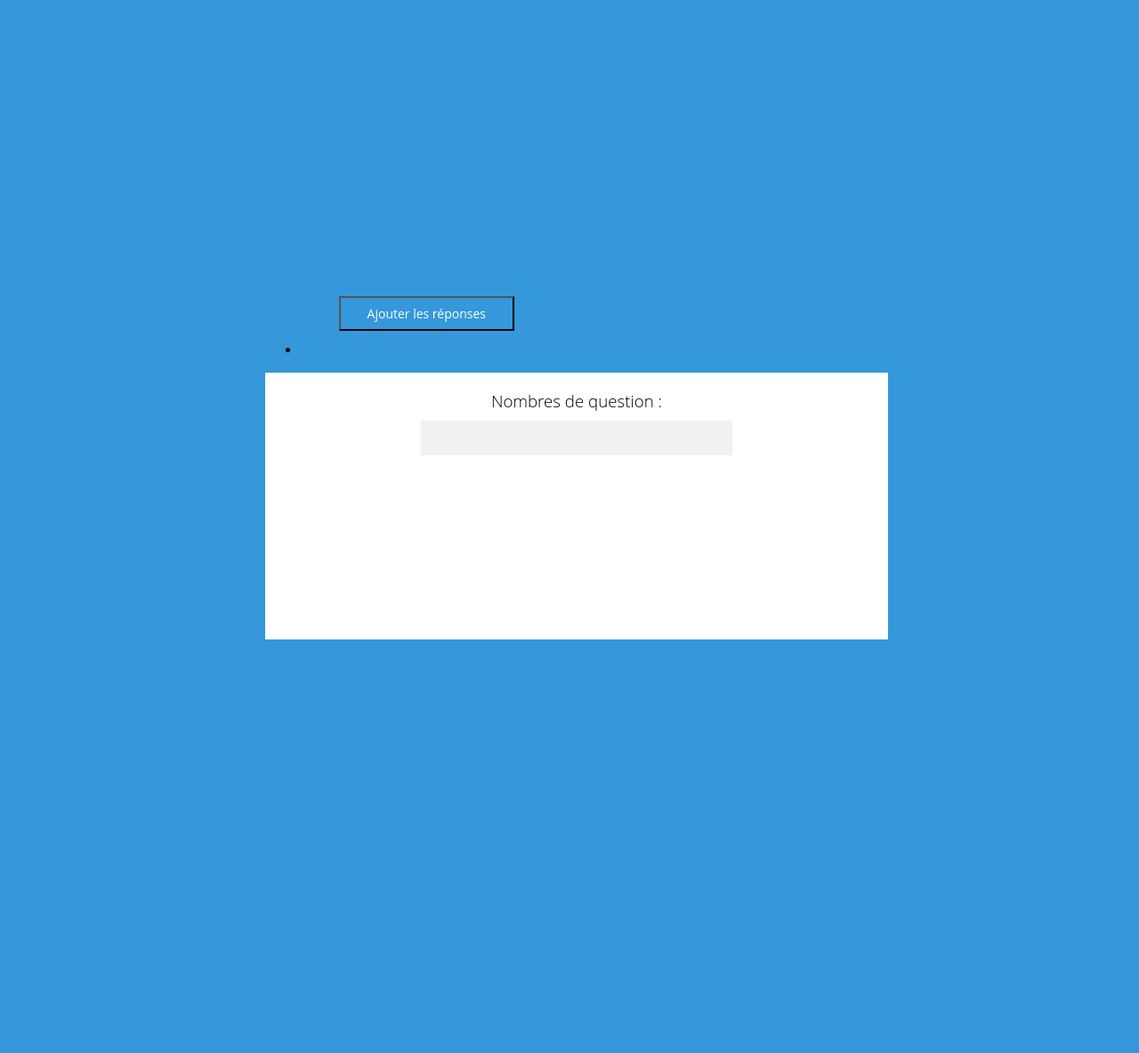
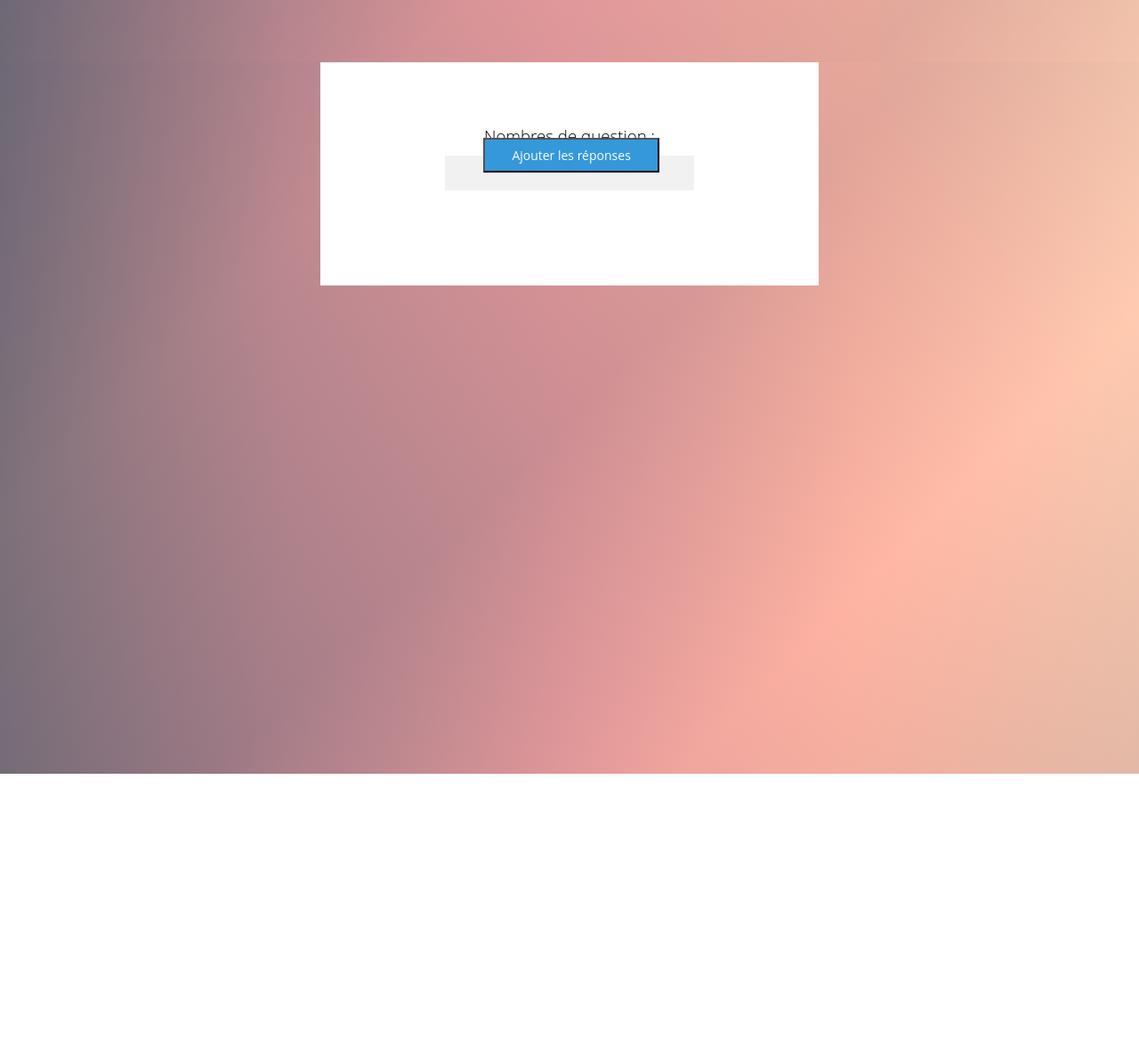
Before and after one commit to Floko95/QcmProject, a PHP site: page /CreationQuestions.php in a window 1280 px wide. Shown: the whole page at 89% size. After the commit the page ends 870 px from the top, so only its background shows below. Run offline with PHP 8.4, Linux system fonts and the light colour scheme; data that the repository does not hold is empty; some libraries are stand-ins or nearby versions.

Commit message:
Update cq.css

```diff
--- a/Web/Questionneur/cq.css
+++ b/Web/Questionneur/cq.css
@@ -1,10 +1,28 @@
+
 html, body{
   width: 100%;
   height: 100%;
-  margin-bottom: 10%;
+  margin: 0;
   padding: 0;
   font-family: 'Open Sans', sans-serif;
-  background-color: #3498db;
+   background-color: #6d6875;
+  background-image:
+    linear-gradient(
+      135deg,
+      rgba(109,104,117, .2) 0%,
+      rgba(255,180,162, .1) 25%,
+      rgba(109,104,117, .2) 50%,
+      rgba(255,180,162, .1) 75%,
+      rgba(109,104,117, .2) 100%
+    ),
+    linear-gradient(
+      90deg,
+      #6d6875,
+      #b5838d,
+      #e5989b,
+      #ffb4a2,
+      #ffcdb2
+    );
 }
 
 /*----------------------------BARRE NAV-----------------------------*/
@@ -18,7 +36,6 @@
     height: 50px;
     background: #181818;
 	  color: #FFF;
-      margin-top: -2.5%;
     position: fixed;
     z-index: 99;
     -webkit-box-pack: center;
@@ -106,7 +123,7 @@
 }
 
 fieldset{
-  margin: 0%;
+  margin: 0;
   padding: 0;
   border: none;
 }
@@ -114,18 +131,39 @@
 .container{
   width: 100%;
   max-width: 700px;
-  max-height: 200px;
-  margin: 30% auto;
+  max-height: 100px;
+  margin: 0 auto;
   position: relative;
 }
 
 .wrap{
-  width: 100%;
-  margin: 30px 0;
-  height: 200px;
+  width: 80%;
+  margin: 10% 10%;
+  height: 80px;
+}
+
+/* STEPS */
+
+.steps{
+  list-style-type: none;
+  margin: 0;
+  padding: 0;
+  background-color: #fff;
+  text-align: center;
 }
 
 
+.steps li{
+  display: inline-block;
+  margin: 20px;
+  color: #ccc;
+  padding-bottom: 5px;
+}
+
+.steps li.is-active{
+  border-bottom: 1px solid #3498db;
+  color: #3498db;
+}
 
 /* FORM */
 
@@ -138,8 +176,8 @@
   opacity: 0;
   text-align: center;
   position: absolute;
-  width: 100%;
-  min-height: 300px
+  width: 80%;
+  min-height: 200px
 }
 
 .form-wrapper .section h3{
@@ -159,8 +197,8 @@
   font-size: 14px !important;
   font-family: 'Open Sans', sans-serif !important;
   position: absolute;
-  right: 60%;
-  bottom: 150px;
+  right:32%;
+  bottom: 30px;
 }
 
 .form-wrapper .submit{
@@ -176,7 +214,7 @@
 
 .form-wrapper input[type="text"] {
   display: block;
-  padding: 10px ;
+  padding: 10px;
   margin: 10px auto;
   background-color: #f1f1f1;
   border: none;
@@ -197,6 +235,7 @@
   overflow: hidden;
   background: white;
   border-radius: 5px;
+  font-size: 12px;
 }
 
 .message, .contact, .name, .footer, header, footer, textarea {
@@ -296,9 +335,9 @@
 footer button {
   height: 32px;
   background: #e74c3c;
-  border-radius: 1px;
+  border-radius: 5px;
   border: 0;
-  margin: 7px 10%;
+  margin: 7px ;
   color: white;
   float: right;
   padding: 0 20px 0 20px;
@@ -312,6 +351,22 @@
   outline: none;
 }
 
+footer input {
+    background: #e74c3c;
+    border: none;
+    color: white;
+    font-size: 13px;
+    float: right;
+  padding: 0 20px 0 20px;
+}
+
+footer input:hover {
+  background: #c0392b;
+}
+footer input:focus {
+  outline: none;
+}
+
 .first:focus, .last:focus, .email:focus, textarea:focus, textarea:focus, select:focus {
   outline: none;
   background: rgba(52, 152, 219, 0.1);
```
